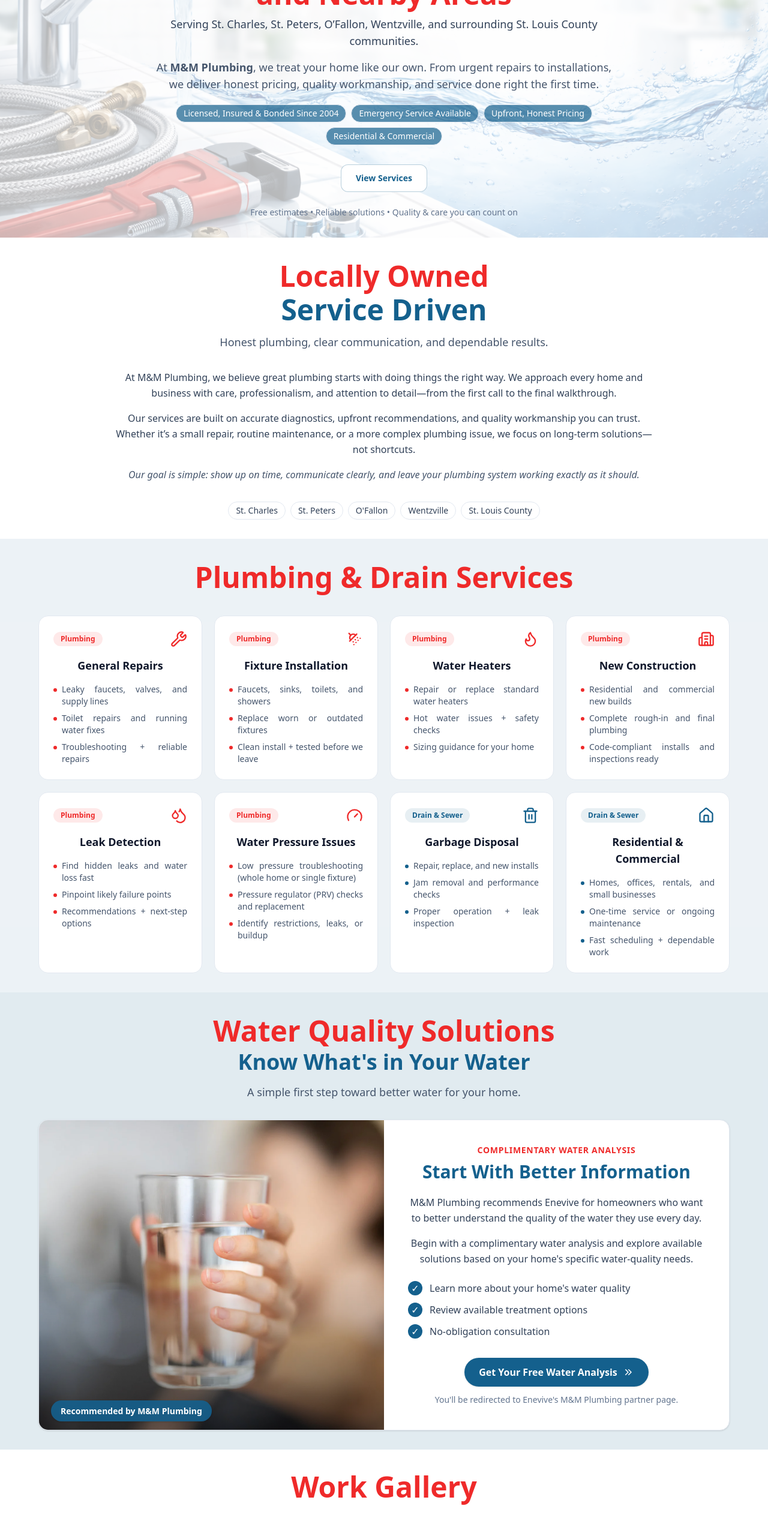
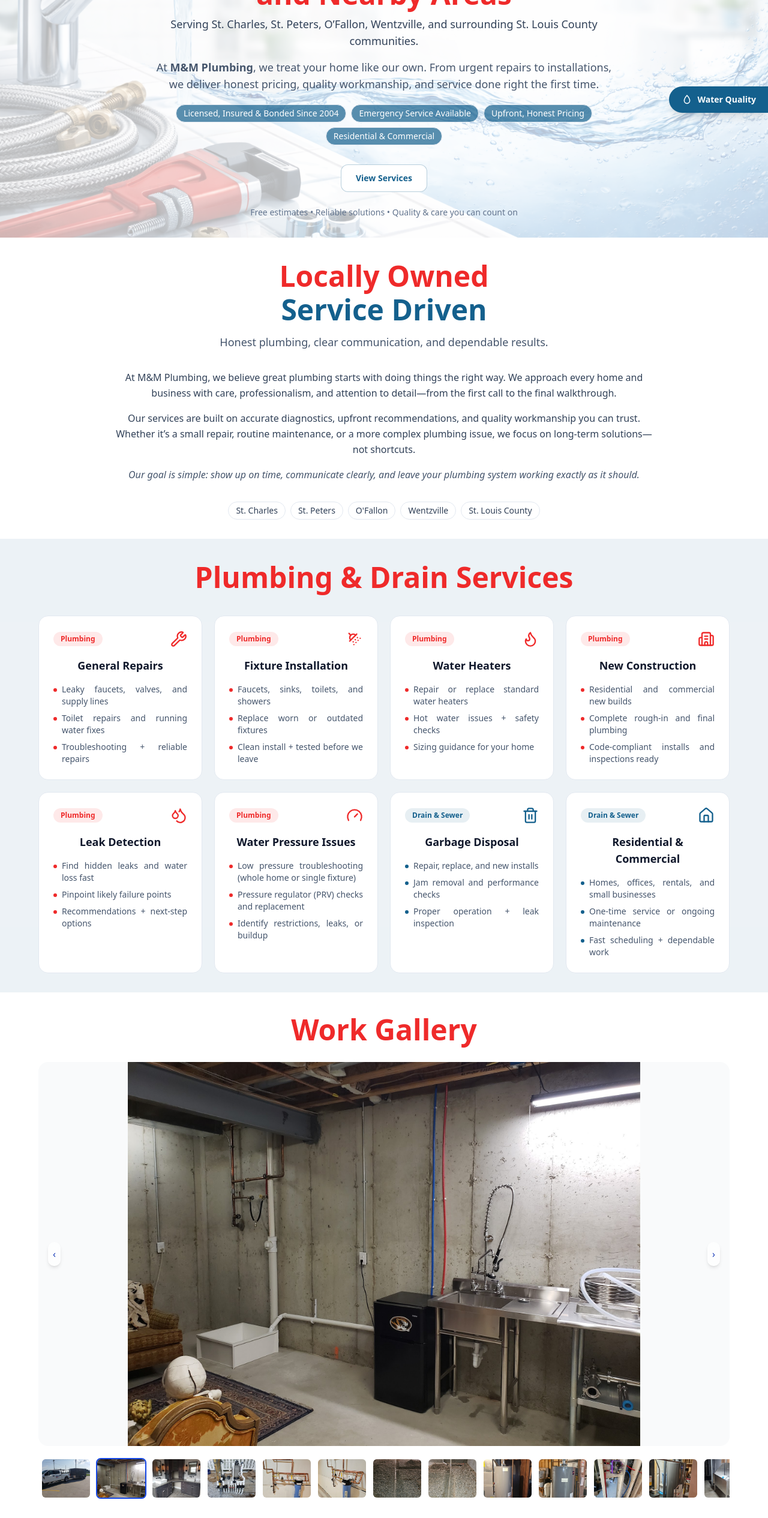
Before and after one commit to waldesro/mm-plumbing, a React (Vite) app: page / in a window 1280 px wide. Shown: the part 234-2764 px from the top of the page at 60% size. Built offline with nearby package versions, Linux system fonts and the light colour scheme.

Commit message:
move the water filtration partner to a floating icon

```diff
--- a/src/components/WaterQualitySolutions.jsx
+++ b/src/components/WaterQualitySolutions.jsx
@@ -1,8 +1,15 @@
+import { useState } from "react";
+
 const WaterQualitySolutions = () => {
+  const [open, setOpen] = useState(false);
+
   const ENEVIVE_URL = "https://www.enevive.com/msquaredllc";
 
   const handleEneviveClick = () => {
-    if (typeof window !== "undefined" && typeof window.gtag === "function") {
+    if (
+      typeof window !== "undefined" &&
+      typeof window.gtag === "function"
+    ) {
       window.gtag("event", "enevive_referral_click", {
         event_category: "Water Quality",
         event_label: "Enevive Free Water Analysis",
@@ -12,113 +19,215 @@
   };
 
   return (
-    <section id="water-quality" className="py-8 px-4 bg-(--plumbing-blue)/10">
-      <div className="max-w-6xl mx-auto">
-        {/* Heading */}
-        <div className="max-w-4xl mx-auto text-center">
-          <h2 className="mt-2 text-3xl sm:text-4xl lg:text-5xl font-bold text-(--plumbing-red)">
-            Water Quality Solutions
-          </h2>
+    <>
+      {/* Floating button */}
+      {!open && (
+        <button
+          type="button"
+          onClick={() => setOpen(true)}
+          className="
+            fixed
+            z-40
 
-          <h3 className="mt-2 text-2xl sm:text-3xl lg:text-4xl font-semibold text-(--plumbing-blue)">
-            Know What&apos;s in Your Water
-          </h3>
+            right-4 bottom-6
 
-          <div className="mt-4 text-lg text-slate-600">
-            A simple first step toward better water for your home.
-          </div>
-        </div>
+            md:right-0
+            md:bottom-auto
+            md:top-1/2
+            md:-translate-y-1/2
 
-        {/* Content */}
-        <div className="mt-8 overflow-hidden rounded-2xl border border-slate-200 bg-white shadow-sm">
-          <div className="grid lg:grid-cols-2">
+            flex items-center gap-2
+
+            rounded-full
+            md:rounded-l-full
+            md:rounded-r-none
+
+            bg-(--plumbing-blue)
+            px-5 py-3
+
+            text-sm font-semibold text-white
+
+            shadow-lg
+            transition
+
+            hover:shadow-xl
+            hover:opacity-95
+          "
+          aria-label="Learn about water quality solutions"
+        >
+          {/* Water drop icon */}
+          <svg
+            viewBox="0 0 24 24"
+            fill="none"
+            stroke="currentColor"
+            strokeWidth="1.8"
+            className="h-5 w-5"
+            aria-hidden="true"
+          >
+            <path
+              strokeLinecap="round"
+              strokeLinejoin="round"
+              d="M12 3.5S6.5 9.3 6.5 14.2a5.5 5.5 0 0011 0C17.5 9.3 12 3.5 12 3.5z"
+            />
+          </svg>
+
+          Water Quality
+        </button>
+      )}
+
+      {/* Floating card */}
+      {open && (
+        <div
+          className="
+            fixed
+            z-50
+
+            right-4 bottom-4
+
+            w-[calc(100%-2rem)]
+            max-w-sm
+
+            md:right-6
+            md:bottom-auto
+            md:top-1/2
+            md:-translate-y-1/2
+
+            overflow-hidden
+            rounded-2xl
+
+            border border-slate-200
+            bg-white
+
+            shadow-2xl
+          "
+        >
           {/* Image */}
-            <div className="relative min-h-[300px] lg:min-h-[400px] bg-slate-100">
+          <div className="relative h-48 bg-slate-100">
             <img
               src="/images/enevive.jpeg"
               alt="Child holding a glass of clean drinking water"
-                className="absolute inset-0 h-full w-full object-cover object-center"
+              className="h-full w-full object-cover"
             />
 
             <div className="absolute inset-0 bg-gradient-to-t from-black/40 via-transparent to-transparent" />
 
-              <div className="absolute bottom-5 left-5">
-                <span className="rounded-full bg-(--plumbing-blue)/90 px-4 py-2 text-sm font-semibold text-white shadow-sm">
+            {/* Close button */}
+            <button
+              type="button"
+              onClick={() => setOpen(false)}
+              className="
+                absolute right-3 top-3
+
+                flex h-9 w-9
+                items-center justify-center
+
+                rounded-full
+                bg-white/95
+
+                text-xl font-semibold
+                text-slate-700
+
+                shadow-sm
+
+                hover:bg-white
+              "
+              aria-label="Close water quality information"
+            >
+              ×
+            </button>
+
+            {/* Recommendation badge */}
+            <div className="absolute bottom-4 left-4">
+              <span
+                className="
+                  rounded-full
+                  bg-(--plumbing-blue)/95
+                  px-3 py-1.5
+
+                  text-xs font-semibold
+                  text-white
+                "
+              >
                 Recommended by M&amp;M Plumbing
               </span>
             </div>
           </div>
 
-            {/* Text */}
-            <div className="p-6 sm:p-8 lg:p-10 flex items-center">
-              <div>
-                <p className="text-sm font-bold uppercase tracking-wider text-(--plumbing-red)">
-                  Complimentary Water Analysis
+          {/* Content */}
+          <div className="p-6">
+            <p
+              className="
+                text-xs font-bold uppercase
+                tracking-wider
+                text-(--plumbing-red)
+              "
+            >
+              Water Quality Solutions
             </p>
 
-                <h3 className="mt-2 text-2xl sm:text-3xl font-semibold text-(--plumbing-blue)">
-                  Start With Better Information
-                </h3>
+            <h2
+              className="
+                mt-2
+                text-2xl font-bold
+                text-(--plumbing-blue)
+              "
+            >
+              Know What&apos;s in Your Water
+            </h2>
 
-                <div className="mt-5 space-y-4 text-slate-700 leading-relaxed">
-                  <p>
-                    M&amp;M Plumbing recommends Enevive for homeowners who want
-                    to better understand the quality of the water they use every
-                    day.
+            <p className="mt-3 leading-relaxed text-slate-600">
+              M&amp;M Plumbing recommends Enevive for homeowners who want to
+              better understand their home&apos;s water quality and explore
+              available treatment options.
             </p>
 
-                  <p>
-                    Begin with a complimentary water analysis and explore
-                    available solutions based on your home&apos;s specific
-                    water-quality needs.
-                  </p>
+            <div className="mt-5 space-y-2 text-sm text-slate-700">
+              <div className="flex gap-2">
+                <span className="font-bold text-(--plumbing-blue)">✓</span>
+                Complimentary water analysis
               </div>
 
-                {/* Benefits */}
-                <div className="mt-6 space-y-3">
-                  <div className="flex items-center gap-3 text-slate-700">
-                    <span className="flex h-6 w-6 items-center justify-center rounded-full bg-(--plumbing-blue) text-white">
-                      ✓
-                    </span>
-                    <span>Learn more about your home&apos;s water quality</span>
+              <div className="flex gap-2">
+                <span className="font-bold text-(--plumbing-blue)">✓</span>
+                Learn about your home&apos;s water quality
               </div>
 
-                  <div className="flex items-center gap-3 text-slate-700">
-                    <span className="flex h-6 w-6 items-center justify-center rounded-full bg-(--plumbing-blue) text-white">
-                      ✓
-                    </span>
-                    <span>Review available treatment options</span>
-                  </div>
-
-                  <div className="flex items-center gap-3 text-slate-700">
-                    <span className="flex h-6 w-6 items-center justify-center rounded-full bg-(--plumbing-blue) text-white">
-                      ✓
-                    </span>
-                    <span>No-obligation consultation</span>
+              <div className="flex gap-2">
+                <span className="font-bold text-(--plumbing-blue)">✓</span>
+                Review available treatment options
               </div>
             </div>
 
             {/* CTA */}
-                <div className="mt-8">
             <a
               href={ENEVIVE_URL}
               target="_blank"
               rel="noopener noreferrer"
               onClick={handleEneviveClick}
               className="
-                      inline-flex items-center justify-center
+                mt-6
+
+                inline-flex w-full
+                items-center justify-center
+
                 rounded-full
-                      px-6 py-3
+
+                bg-(--plumbing-blue)
+
+                px-5 py-3
+
                 font-semibold
-                      bg-(--plumbing-blue)
                 text-white
+
                 shadow-sm
+                transition
+
                 hover:shadow-md
                 hover:opacity-90
-                      transition
               "
             >
               Get Your Free Water Analysis
+
               <svg
                 viewBox="0 0 20 20"
                 fill="currentColor"
@@ -133,17 +242,13 @@
               </svg>
             </a>
 
-                  <p className="mt-3 text-sm text-slate-500">
-                    You&apos;ll be redirected to Enevive&apos;s M&amp;M Plumbing
-                    partner page.
+            <p className="mt-3 text-center text-xs text-slate-500">
+              Opens Enevive&apos;s M&amp;M Plumbing partner page.
             </p>
           </div>
         </div>
-            </div>
-          </div>
-        </div>
-      </div>
-    </section>
+      )}
+    </>
   );
 };
 
```
Lines whose indentation alone changed are shown as unchanged.
